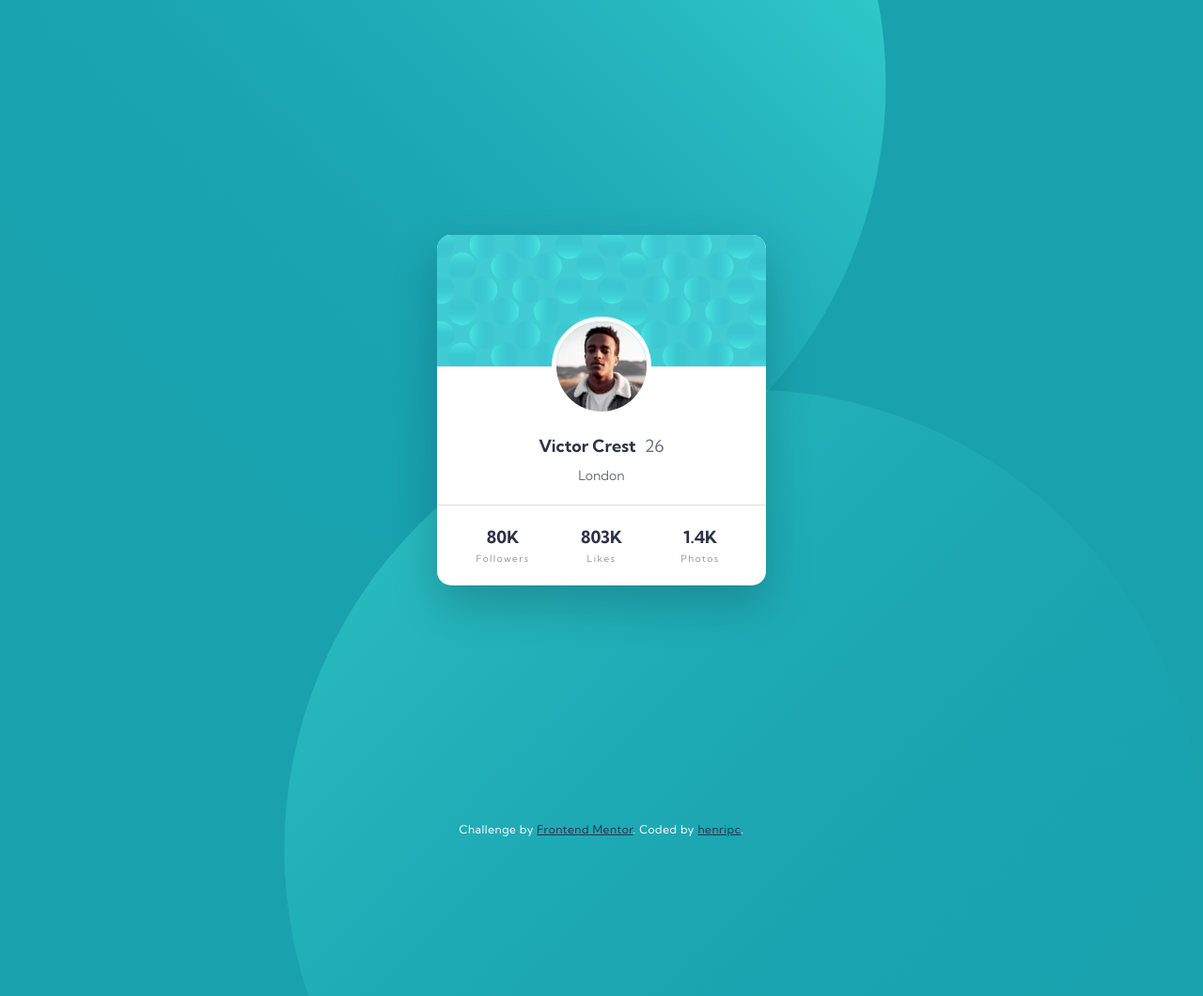
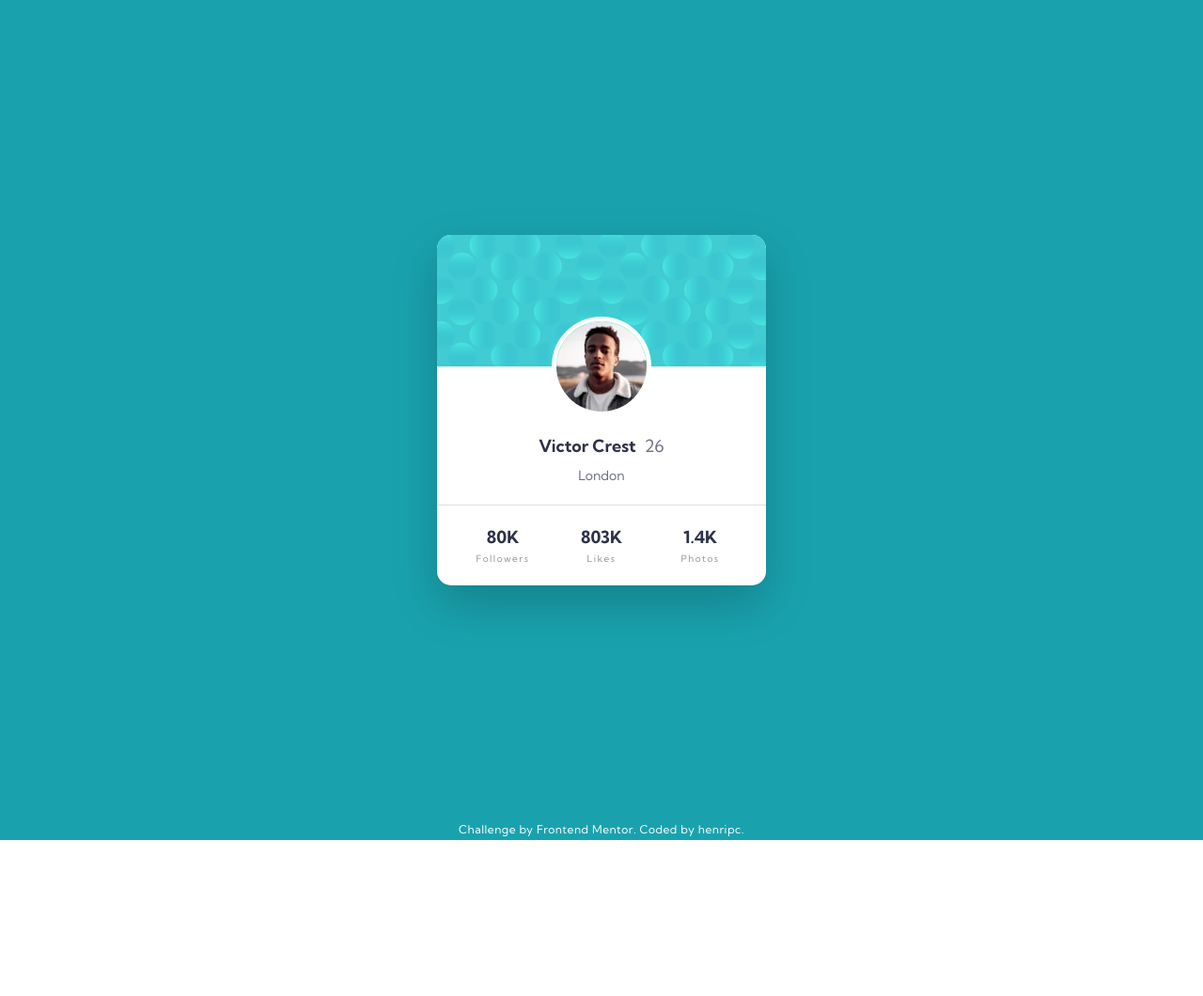
Before and after one commit to henripc/frontendmentor-challenges, a website: page profile-card-component/index.html in a window 1280 px wide. Shown: the whole page at 94% size. After the commit the page ends 894 px from the top, so only its background shows below. Drawn offline with Linux system fonts and the light colour scheme.

Commit message:
Fixed issues with containers at desktop level

```diff
--- a/profile-card-component/index.html
+++ b/profile-card-component/index.html
@@ -25,17 +25,21 @@
   </head>
 
   <body>
+    <!-- <div class="container--top">
       <img
         class="img__top"
         src="./img/bg-pattern-top.svg"
         alt="Background image 1"
       />
+    </div>
+    <div class="container--bottom">
       <img
         class="img__bottom"
         src="./img/bg-pattern-bottom.svg"
         alt="Background image 2"
       />
-
+    </div> -->
+    <div class="container">
       <div class="card">
         <div class="card__main">
           <img
@@ -81,5 +85,6 @@
           <a href="https://github.com/henripc" target="_blank">henripc</a>.
         </p>
       </div>
+    </div>
   </body>
 </html>
--- a/profile-card-component/main.scss
+++ b/profile-card-component/main.scss
@@ -6,15 +6,19 @@ $color-primary-light: #6a6f81;
 $color-grey-dark: #969696;
 $color-grey-light: #ddd;
 
+// BREAKPOINTS
+$bp-largest: 106.25em; // 1700px;
+$bp-large-1: 90.625em; // 1450px;
+$bp-large-2: 75em; // 1200px;
+$bp-medium: 50em; // 800px;
+$bp-small: 28.125em; // 450px;
+
 // GENERAL SETTINGS
-* {
-  margin: 0;
-  padding: 0;
-}
-
 *,
 *::before,
 *::after {
+  margin: 0;
+  padding: 0;
   box-sizing: inherit;
 }
 
@@ -29,35 +33,24 @@ body {
   font-family: "Kumbh Sans", sans-serif;
   font-weight: 400;
   line-height: 1.6;
-  overflow: hidden;
   background-image: linear-gradient(
     to top right,
     rgba($color-primary, 1),
     rgba($color-primary, 1)
   );
-  position: relative;
-  z-index: 0;
 }
 
-.img__top {
-  position: absolute;
-  width: auto;
-  height: auto;
-  top: -65rem;
-  left: -3.5rem;
-}
-
-.img__bottom {
-  position: absolute;
-  width: auto;
-  height: auto;
-  bottom: -50rem;
-  right: 0rem;
+.container {
+  display: flex;
+  flex-direction: column;
+  align-items: center;
+  justify-content: center;
 }
 
 .card {
   width: 35rem;
-  margin: 25rem auto;
+  margin-top: 25rem;
+  margin-bottom: 25rem;
   background-color: #fff;
   border-radius: 1.5rem;
   overflow: hidden;
@@ -135,8 +128,7 @@ body {
 }
 
 .attribution {
-  margin: 0 auto;
-  position: relative;
+  width: 35rem;
   z-index: 10;
 
   display: flex;
@@ -147,8 +139,27 @@ body {
     color: #fff;
     letter-spacing: 0.5px;
 
-    & > * {
-      color: $color-primary-dark;
+    a {
+      position: relative;
+      display: inline-block;
+      text-decoration: none;
+      color: inherit;
+
+      &::after {
+        content: "";
+        position: absolute;
+        top: 2rem;
+        left: 0;
+        height: 1px;
+        width: 100%;
+        background-color: #fff;
+        transform: scaleX(0);
+        transition: transform 0.3s;
+      }
+
+      &:hover::after {
+        transform: scaleX(1);
+      }
     }
   }
 }
```
Also changed, not shown: profile-card-component/style.css. Lines whose indentation alone changed are shown as unchanged.
